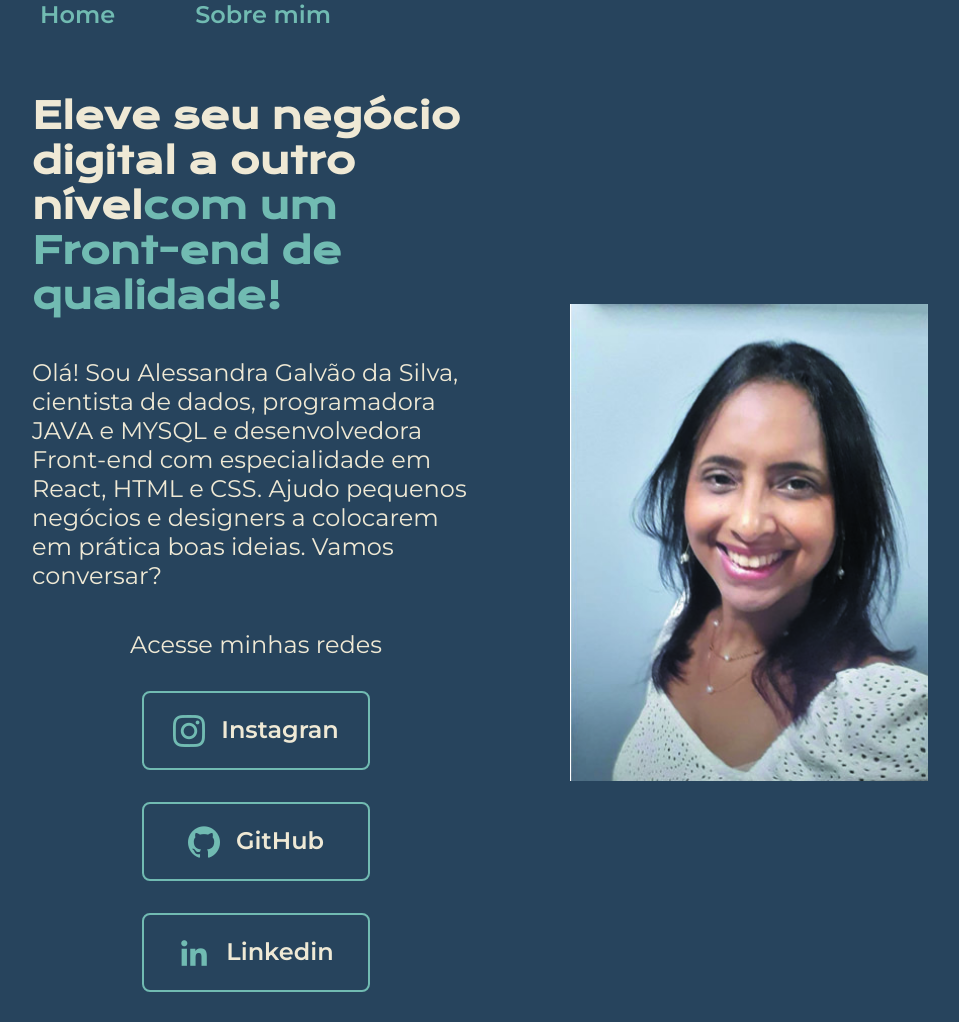
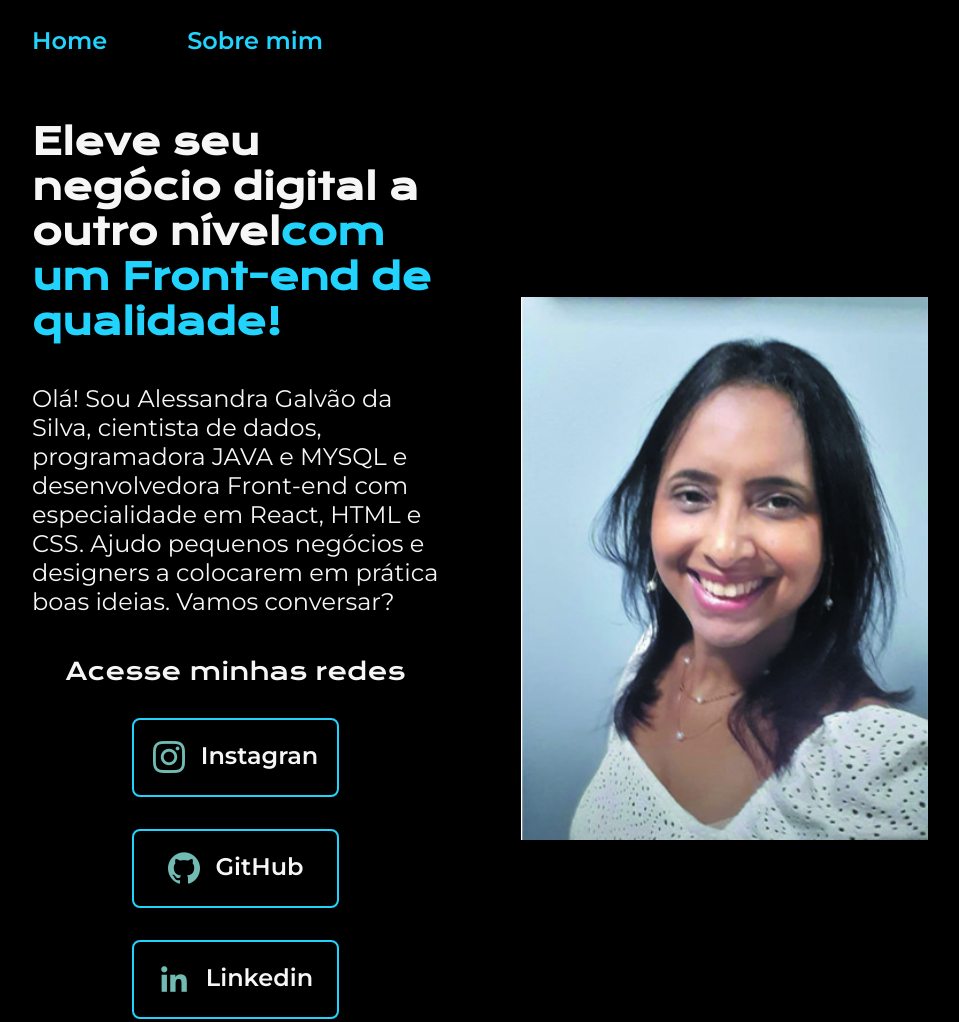
Before and after one commit to alessandragalvaos/portifolio, a plain HTML site: page index.html in a window 1280 px wide. Shown: the top 1022 px of the page, without its empty margins (160-1119 px from the left). Drawn offline with nearby package versions, Linux system fonts and the light colour scheme.

Commit message:
Melhoria no arquivo Styles

```diff
--- a/styles/style.css
+++ b/styles/style.css
@@ -1,39 +1,32 @@
 @import url('https://fonts.googleapis.com/css2?family=Krona+One&family=Montserrat:wght@400;600&display=swap');
 
-:root{
-    --cor-pricipal: #27445D;
-    --cor-secundaria: #EFE9D5;
-    --cor-terciaria: #71BBB2;
-    --cor-hover: #497D74;
+:root {
+    --cor-primaria: #000000;
+    --cor-secundaria: #F6F6F6;
+    --cor-terciaria: #22D4FD;
+    --cor-hover: #272727;
 
     --fonte-primaria: 'Krona One', sans-serif;
     --fonte-secundaria: 'Montserrat', sans-serif;
-
 }
-
 *{
     margin: 0;
     padding: 0;
 }
 
 body{
-
     box-sizing: border-box;
-    background-color: var(--cor-pricipal);
-    color:var(--cor-secundaria);
+    background-color: var(--cor-primaria);
+    color: var(--cor-secundaria);
 }
 
 .cabecalho{
-    padding: 2%, 0%, 0%, 15%;
-    margin-left: 200px;
+    padding: 2% 0% 0% 15%;
 }
-
 .cabecalho__menu{
     display: flex;
     gap: 80px;
-
 }
-
 .cabecalho__menu__link{
     font-family: var(--fonte-secundaria);
     font-size: 1.5rem;
@@ -41,11 +34,6 @@ body{
     color: var(--cor-terciaria);
     text-decoration: none;
 }
-
-.titulo-destaque{
-    color: var(--cor-terciaria);
-}
-
 .apresentacao{
     padding: 5% 15%;
     display: flex;
@@ -64,7 +52,9 @@ body{
     font-size: 2.25rem;
     font-family: var(--fonte-primaria);
 }
-
+.titulo-destaque{
+    color: var(--cor-terciaria);
+}
 .apresentacao__conteudo__texto{
     font-size: 1.5rem;
     font-family: var(--fonte-secundaria);
@@ -78,12 +68,11 @@ body{
     gap: 32px;
 }
 .apresentacao__links__subtitulo{
-    font-family: var(--fonte-secundaria);
+    font-family: var(--fonte-primaria);
     font-weight: 400;
-    font-size: 24px;
+    font-size: 1.5rem;
 }
 .apresentacao__links__navegacao{
-
     display: flex;
     justify-content: center;
     gap: 16px;
@@ -98,42 +87,34 @@ body{
     color: var(--cor-secundaria);
     font-family: var(--fonte-secundaria);
 }
-
-.apresentacao__links__link:hover{
-    background: var(--cor-hover);
+.apresentacao__links__navegacao:hover{
+    background-color: var(--cor-hover);
 }
-
 .apresentacao__imagem{
-    width: 40%;
+    width: 50%;
 }
-
 .rodape{
-    padding:24px ;
-    color: var(--cor-pricipal);
-    background-color:var(--cor-terciaria) ;
+    color: var(--cor-primaria);
+    background-color: var(--cor-terciaria);
+    padding: 24px;
     text-align: center;
-    font-family:var(--fonte-secundaria);
+    font-family: var(--fonte-secundaria);
     font-size: 1.5rem;
     font-weight: 400;
 }
 
-@media (max-width=1200px){
-
+@media (max-width: 1200px) {
     .cabecalho{
-        padding: 10%;
+         padding: 10%;
     }
-
     .cabecalho__menu{
         justify-content: center;
     }
-
     .apresentacao{
         flex-direction: column-reverse;
         padding: 5%;
     }
-
     .apresentacao__conteudo{
         width: auto;
     }
-
 }
```
